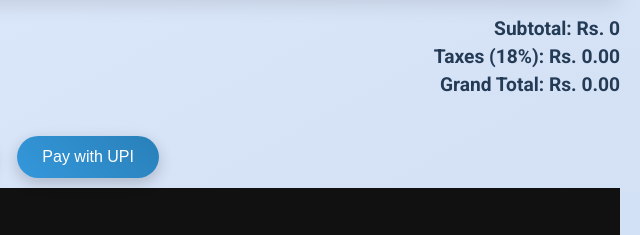
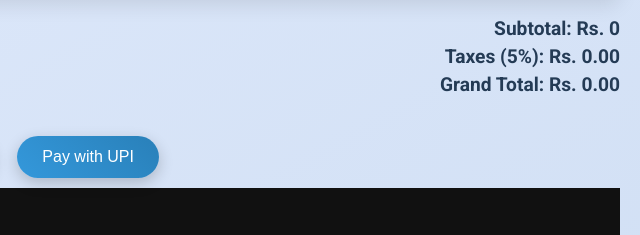
Before and after one commit to Homesure/NewHomeSure, a plain HTML site: page cart.html in a window 1280 px wide. Shown: the part 158-393 px from the top of the page, 640-1280 px from the left. Drawn offline with Linux system fonts and the light colour scheme.

Commit message:
Update cart.html

```diff
--- a/cart.html
+++ b/cart.html
@@ -160,7 +160,7 @@
 
 <div class="totals">
   <p id="subTotal">Subtotal: Rs. 0</p>
-  <p id="taxAmount">Taxes (18%): Rs. 0</p>
+  <p id="taxAmount">Taxes (5%): Rs. 0</p>
   <p id="grandTotal">Grand Total: Rs. 0</p>
 </div>
 
@@ -170,7 +170,7 @@
 </div>
 
 <script>
-  const TAX_RATE = 0.5; // 18% tax
+  const TAX_RATE = 0.05; // 5% tax
   let cart = JSON.parse(localStorage.getItem("cart")) || [];
   const table = document.getElementById("cartTable");
 
@@ -204,7 +204,7 @@
     const grandTotal = (subTotal + parseFloat(taxAmount)).toFixed(2);
 
     document.getElementById("subTotal").textContent = "Subtotal: Rs. " + subTotal;
-    document.getElementById("taxAmount").textContent = "Taxes (18%): Rs. " + taxAmount;
+    document.getElementById("taxAmount").textContent = "Taxes (5%): Rs. " + taxAmount;
     document.getElementById("grandTotal").textContent = "Grand Total: Rs. " + grandTotal;
   }
 
```
